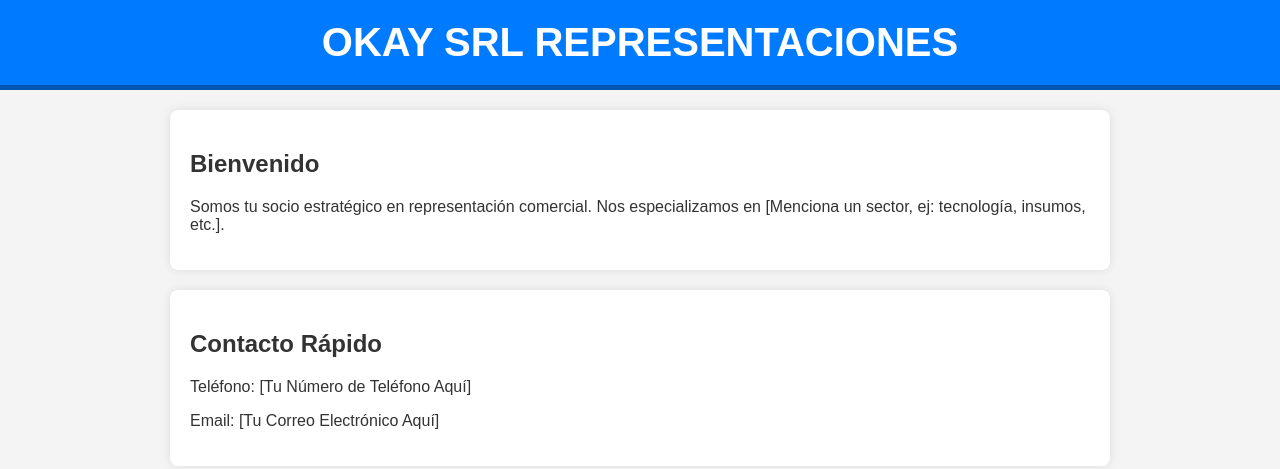
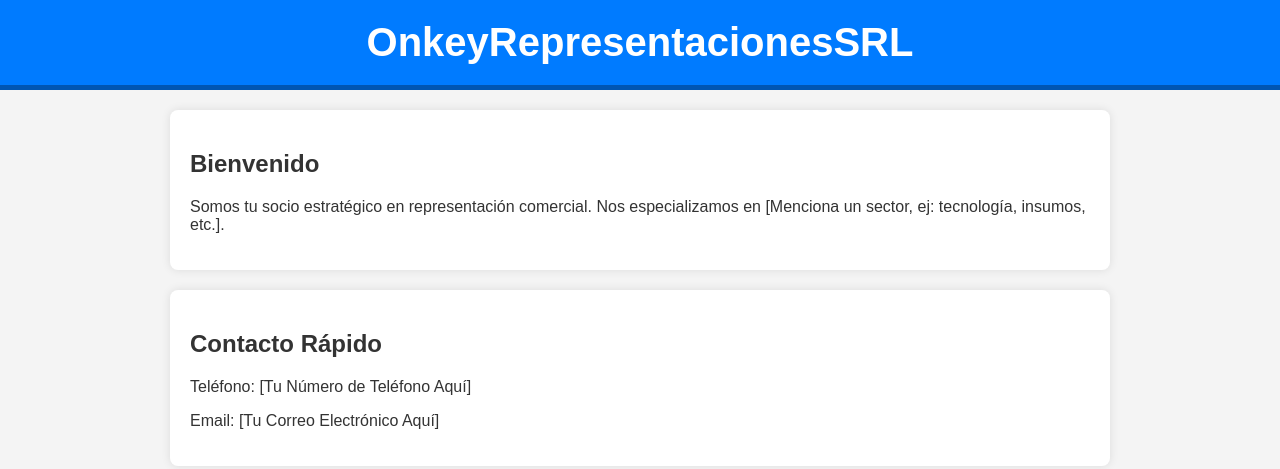
Before and after one commit to OnkeyRepresentacionesSRL/onkeyrepresentacionessrl, a plain HTML site: page index.html in a window 1280 px wide. Drawn offline with Linux system fonts and the light colour scheme.

Commit message:
Add files via upload

```diff
--- a/index.html
+++ b/index.html
@@ -8,7 +8,7 @@
 </head></head>
 <body>
     <header>
-        <h1>OKAY SRL REPRESENTACIONES</h1>
+        <h1>OnkeyRepresentacionesSRL</h1>
     </header>
 
     <section>
```
